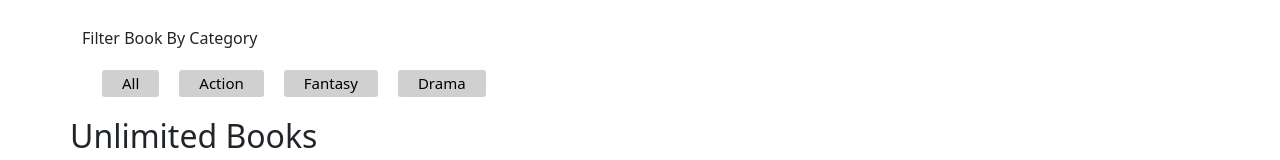
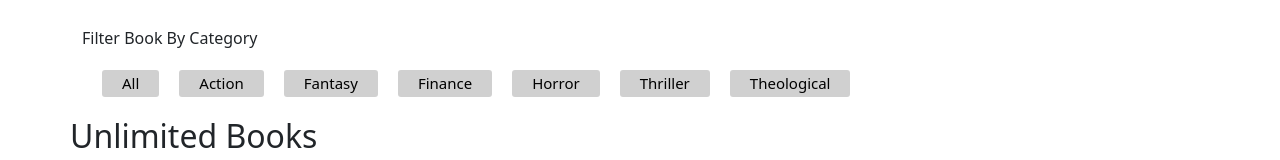
Before and after one commit to Riob-a/ReadFinder, a React (Create React App) app: page / in a window 1280 px wide. Shown: the part 394-554 px from the top of the page. Built offline with nearby package versions, Linux system fonts and the light colour scheme; data requests are answered from the project's data file.

Commit message:
filter_page

```diff
--- a/src/Components/Filter.js
+++ b/src/Components/Filter.js
@@ -14,7 +14,11 @@ function Filter({ sortBooksByCategory} ) {
       <button onClick={()=>handleSort('All')} >All</button>
       <button onClick={()=>handleSort('Action')}>Action</button>
       <button onClick={()=>handleSort('Fantasy')} >Fantasy</button>
-      <button onClick={()=>handleSort('Drama')}>Drama</button>
+      <button onClick={()=>handleSort('Finance')}>Finance</button>
+      <button onClick={()=>handleSort('Horror')}>Horror</button>
+      <button onClick={()=>handleSort('Thriller')}>Thriller</button>
+      <button onClick={()=>handleSort('Theological')}>Theological</button>
+
     </div>
    </div>
   );
```
